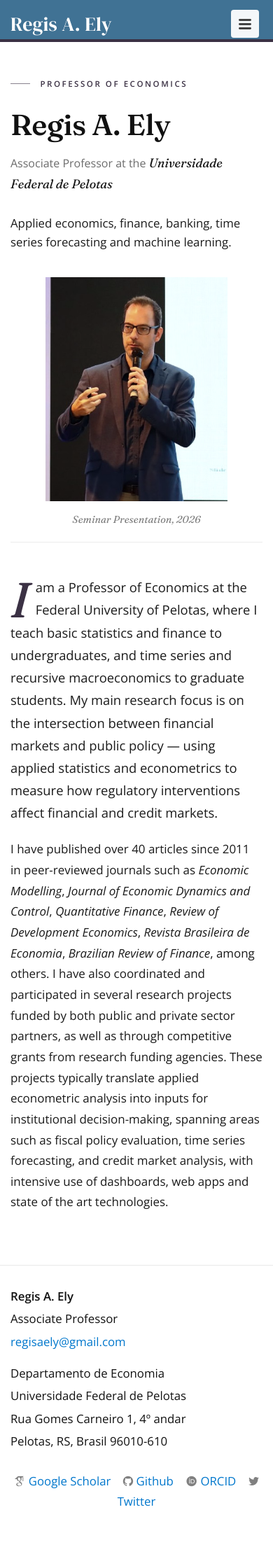
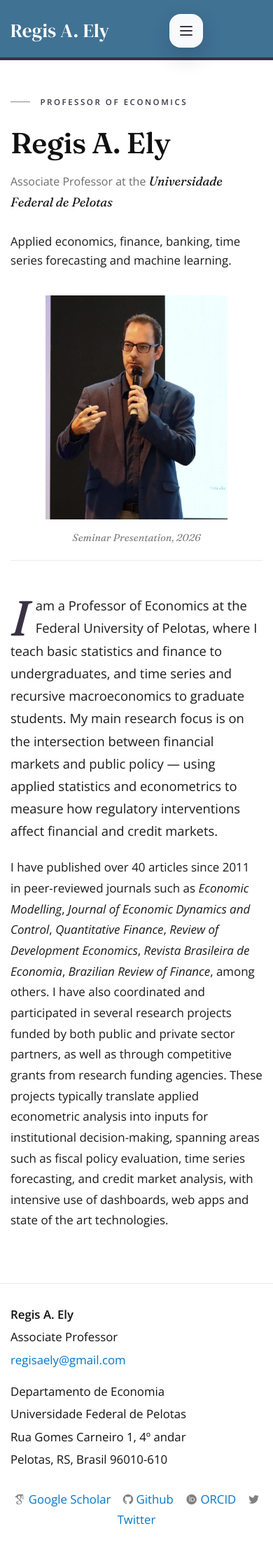
Before and after one commit to regisely/regisely.github.io, a Jekyll site: the page built from index.html, in a window 390 px wide. Shown: the whole page at 70% size. Built offline with Jekyll 4.4.1, drawn with Linux system fonts in a browser that asks for light colours; nearby versions of some CDN libraries; some web fonts are replaced; before the commit the page ends 2204 px from its top, so only the background shows below that.

Commit message:
Fix mobile menu

```diff
--- a/_includes/header.html
+++ b/_includes/header.html
@@ -1,27 +1,22 @@
 <header class="site-header">
 
   <div class="wrapper">
-
     <a class="site-title" href="{{ site.baseurl }}/">{{ site.title }}</a>
 
-
     <nav class="site-nav">
-
-      <button type="button" class="menu-icon" aria-label="Toggle navigation" aria-expanded="false" aria-controls="site-nav-trigger">
-        <svg viewBox="0 0 18 15">
-          <path fill="#424242" d="M18,1.484c0,0.82-0.665,1.484-1.484,1.484H1.484C0.665,2.969,0,2.304,0,1.484l0,0C0,0.665,0.665,0,1.484,0 h15.031C17.335,0,18,0.665,18,1.484L18,1.484z"/>
-          <path fill="#424242" d="M18,7.516C18,8.335,17.335,9,16.516,9H1.484C0.665,9,0,8.335,0,7.516l0,0c0-0.82,0.665-1.484,1.484-1.484 h15.031C17.335,6.031,18,6.696,18,7.516L18,7.516z"/>
-          <path fill="#424242" d="M18,13.516C18,14.335,17.335,15,16.516,15H1.484C0.665,15,0,14.335,0,13.516l0,0 c0-0.82,0.665-1.484,1.484-1.484h15.031C17.335,12.031,18,12.696,18,13.516L18,13.516z"/>
-        </svg>
+      <button type="button" class="menu-icon" aria-label="Open menu" aria-expanded="false" aria-controls="site-nav-trigger">
+        <span class="menu-icon__box" aria-hidden="true">
+          <span class="menu-icon__line"></span>
+          <span class="menu-icon__line"></span>
+          <span class="menu-icon__line"></span>
+        </span>
       </button>
 
-    <div class="trigger" id="site-nav-trigger"><h1>Main Navigation</h1>
-
- {% include nav.html  %}
-
-     </div>
+      <div class="trigger" id="site-nav-trigger">
+        <h1>Main Navigation</h1>
+        {% include nav.html %}
+      </div>
     </nav>
-
   </div>
 
 </header>
--- a/_includes/nav.html
+++ b/_includes/nav.html
@@ -1,5 +1,4 @@
 <ul class="menu">
-
   {% for steve in site.data.menu %}
     {% assign is_current = false %}
     {% if steve.href == '/' %}
@@ -7,15 +6,25 @@
     {% else %}
       {% if page.url contains steve.href %}{% assign is_current = true %}{% endif %}
     {% endif %}
-    {% if steve.subcategories != null %}
-    <li class="menu-item{% if is_current %} is-current{% endif %}"><a href="{{ steve.href }}" class="page-link">{{ steve.title }}</a>
-    <ul class="sub-menu">
+    {% assign has_subcategories = steve.subcategories != null %}
+    <li class="menu-item{% if has_subcategories %} menu-item--has-submenu{% endif %}{% if is_current %} is-current{% endif %}">
+      <a href="{{ steve.href }}" class="page-link">{{ steve.title }}</a>
+      {% if has_subcategories %}
+        <button
+          type="button"
+          class="submenu-toggle"
+          aria-expanded="false"
+          aria-controls="submenu-{{ forloop.index }}"
+          aria-haspopup="true"
+          aria-label="Expand {{ steve.title }} submenu"
+          data-submenu-label="{{ steve.title }}">
+          <span class="submenu-toggle__chevron" aria-hidden="true"></span>
+        </button>
+        <ul class="sub-menu" id="submenu-{{ forloop.index }}">
           {% for subcategory in steve.subcategories %}
             <li><a href="{{ subcategory.subhref }}">{{ subcategory.subtitle }}</a></li>
           {% endfor %}
         </ul>
-    {% else %}
-     <li class="menu-item{% if is_current %} is-current{% endif %}"><a href="{{ steve.href }}" class="page-link">{{ steve.title }}</a>
       {% endif %}
     </li>
   {% endfor %}
--- a/_sass/_header.scss
+++ b/_sass/_header.scss
@@ -2,14 +2,12 @@
  * Site header
  */
 .site-header {
-    border-top: 0px solid $grey-color-dark;
+    border-top: 0 solid $grey-color-dark;
     border-bottom: 4px solid $clemson-purple;
     min-height: 56px;
     background: #407294;
-    // Positioning context for the mobile navigation icon
     position: relative;
     z-index: 100;
-
 }
 
 .site-title {
@@ -21,10 +19,12 @@
     margin-bottom: 0;
     float: left;
     color: #ffffff;
+
     &,
     &:visited {
         color: #ffffff;
     }
+
     &,
     &:hover {
         text-decoration: none;
@@ -33,15 +33,64 @@
 
 .site-header .wrapper {
     padding-top: 20px;
+    padding-bottom: 14px;
     position: relative;
 }
 
-.site-nav ul li a {
-	color: #fff;
+.site-nav {
+    float: right;
+    line-height: 40px;
+
+    .menu-icon {
+        display: none;
     }
 
-.site-nav ul {
+    .submenu-toggle {
+        display: none;
+    }
 
+    .page-link {
+        color: #ffffff;
+        background: $clemson-orange;
+        line-height: $base-line-height;
+    }
+
+    @include media-query($on-palm) {
+        position: static;
+        background: transparent;
+        border: 0;
+        text-align: right;
+        line-height: 1;
+
+        .menu-icon {
+            display: inline-flex;
+            align-items: center;
+            justify-content: center;
+            width: 48px;
+            height: 48px;
+            padding: 0;
+            line-height: 1;
+            background: rgba(#fff, 0.96);
+            border: 1px solid rgba(#fff, 0.42);
+            border-radius: 16px;
+            box-shadow: 0 12px 28px rgba(21, 39, 57, 0.22);
+            cursor: pointer;
+            transition: transform 0.2s ease, background 0.2s ease, box-shadow 0.2s ease;
+        }
+
+        &.is-open .menu-icon {
+            background: #fff;
+            transform: translateY(1px);
+            box-shadow: 0 16px 30px rgba(21, 39, 57, 0.28);
+        }
+
+        .trigger {
+            display: none;
+        }
+    }
+}
+
+.site-nav .menu {
     text-align: right;
     float: right;
     padding-top: 9px;
@@ -50,11 +99,10 @@
     line-height: 1em;
     font-weight: 600;
     margin: 0;
-	padding: 0;
+    padding-left: 0;
     list-style-type: none;
     text-transform: uppercase;
     font-family: 'Titillium Web', sans-serif;
-
 }
 
 .site-nav .menu > li {
@@ -63,7 +111,7 @@
     height: 23px;
     line-height: normal;
     margin: 12px 0 0 20px;
-	padding: 0 0 2px 0;
+    padding: 0 0 2px;
     position: relative;
     vertical-align: top;
 }
@@ -73,9 +121,39 @@
     color: #ffffff;
 }
 
-/* Sub Menu */
+.site-nav a,
+.site-nav a:hover {
+    text-decoration: none;
+}
 
-.sub-menu {
+.site-nav h1 {
+    position: absolute;
+    left: -999em;
+}
+
+.site-nav .menu > li > .page-link {
+    position: relative;
+}
+
+.site-nav .menu > li > .page-link::after {
+    content: "";
+    position: absolute;
+    left: 0;
+    right: 0;
+    bottom: -6px;
+    height: 2px;
+    background: #ffffff;
+    transform: scaleX(0);
+    transform-origin: left center;
+    transition: transform 0.38s cubic-bezier(0.2, 0.8, 0.2, 1);
+}
+
+.site-nav .menu > li > .page-link:hover::after,
+.site-nav .menu > li.is-current > .page-link::after {
+    transform: scaleX(1);
+}
+
+.site-nav .sub-menu {
     background: #ffffff;
     border: 0;
     border-top: 2px solid $clemson-purple;
@@ -93,9 +171,13 @@
     min-width: 290px;
     z-index: 999;
     font-family: $base-font-family;
+    float: none;
+    margin: 0;
+    list-style: none;
 }
 
-.site-nav li:hover > .sub-menu {
+.site-nav li:hover > .sub-menu,
+.site-nav li:focus-within > .sub-menu {
     visibility: visible;
     opacity: 1;
     transform: translateY(0);
@@ -140,7 +222,7 @@
     transform: translateY(-50%) scaleX(1);
 }
 
-.sub-menu li {
+.site-nav .sub-menu li {
     border-bottom: 0;
     display: block;
     height: auto;
@@ -149,102 +231,50 @@
     text-align: left;
 }
 
-
-
-.site-nav h1 {
-	position: absolute;
-	left: -999em;
+.site-nav .menu-icon__box {
+    position: relative;
+    display: block;
+    width: 18px;
+    height: 14px;
 }
 
-/* Animated underline for top-level nav items */
-.site-nav a,
-.site-nav a:hover {
-	text-decoration: none;
-}
-
-.site-nav .menu > li > .page-link {
-	position: relative;
-}
-
-.site-nav .menu > li > .page-link::after {
-	content: "";
+.site-nav .menu-icon__line {
     position: absolute;
     left: 0;
     right: 0;
-	bottom: -6px;
     height: 2px;
-	background: #ffffff;
-	transform: scaleX(0);
-	transform-origin: left center;
-	transition: transform 0.38s cubic-bezier(0.2, 0.8, 0.2, 1);
+    border-radius: 999px;
+    background: $clemson-purple;
+    transition: transform 0.24s ease, opacity 0.18s ease;
 }
 
-.site-nav .menu > li > .page-link:hover::after,
-.site-nav .menu > li.is-current > .page-link::after {
-	transform: scaleX(1);
+.site-nav .menu-icon__line:nth-child(1) {
+    top: 0;
 }
 
-
-.site-nav {
-    float: right;
-    line-height: 40px;
-
-
-    .menu-icon {
-        display: none;
+.site-nav .menu-icon__line:nth-child(2) {
+    top: 6px;
 }
 
-    .page-link {
-        color: #ffffff;
-    background: $clemson-orange;
-        line-height: $base-line-height;
-
-        // Gaps between nav items, but not on the first one
-        &:not(:first-child) {
-            margin-left: 20px;
-        }
+.site-nav .menu-icon__line:nth-child(3) {
+    top: 12px;
 }
 
-
-
-    @include media-query($on-palm) {
-        position: absolute;
-        top: 14px;
-        right: 20px;
-        background: transparent;
-        border: 0;
-        text-align: right;
-
-        .menu-icon {
-            display: block;
-            float: right;
-            width: 40px;
-            height: 40px;
-            padding: 12px 10px;
-            line-height: 0;
-            text-align: center;
-            background: rgba(#fff, 0.94);
-            border: 0;
-            border-radius: 4px;
-            cursor: pointer;
-            transition: background 0.2s ease;
-
-            > svg {
-                width: 18px;
-                height: 15px;
-
-                path {
-                    fill: $grey-color-dark;
-                }
-            }
+.site-nav.is-open .menu-icon__line:nth-child(1) {
+    transform: translateY(6px) rotate(45deg);
 }
 
-        &.is-open .menu-icon {
-            background: #fff;
+.site-nav.is-open .menu-icon__line:nth-child(2) {
+    opacity: 0;
 }
 
-        .trigger {
-            display: none;
+.site-nav.is-open .menu-icon__line:nth-child(3) {
+    transform: translateY(-6px) rotate(-45deg);
 }
+
+.site-nav .menu-icon:focus-visible,
+.site-nav .submenu-toggle:focus-visible,
+.site-nav .menu a:focus-visible {
+    outline: 2px solid rgba(#ffffff, 0.85);
+    outline-offset: 3px;
 }
-}
--- a/_sass/_mobile-header.scss
+++ b/_sass/_mobile-header.scss
@@ -1,22 +1,37 @@
 @media only screen and (max-width: 600px) {
-
     .site-nav h1 {
         display: none;
     }
 
-    /* Full-width dropdown panel below the header */
+    .site-header .wrapper {
+        display: flex;
+        align-items: center;
+        justify-content: space-between;
+        gap: 1rem;
+    }
+
+    .site-title {
+        float: none;
+        max-width: calc(100% - 72px);
+        font-size: clamp(1.65rem, 7vw, 1.95rem);
+    }
+
     .site-nav .trigger {
         display: none;
         position: absolute;
-        top: 100%;
+        top: calc(100% + 8px);
         left: 0;
         right: 0;
         margin: 0;
-        background: #fff;
-        border-top: 1px solid rgba(0, 0, 0, 0.06);
-        box-shadow: 0 14px 36px rgba(0, 0, 0, 0.12);
-        padding: 0.4rem 0;
+        background: linear-gradient(180deg, rgba(255, 255, 255, 0.99) 0%, #ffffff 100%);
+        border: 1px solid rgba($clemson-purple, 0.1);
+        border-radius: 22px;
+        box-shadow: 0 24px 50px rgba(21, 39, 57, 0.16), 0 8px 20px rgba(21, 39, 57, 0.08);
+        padding: 0.35rem 0;
         z-index: 99;
+        overflow-y: auto;
+        max-height: calc(100vh - 108px);
+        -webkit-overflow-scrolling: touch;
         animation: mobile-nav-in 0.2s ease-out both;
     }
 
@@ -41,7 +56,7 @@
         height: auto;
         margin: 0;
         padding: 0;
-        border-top: 1px solid rgba(0, 0, 0, 0.05);
+        border-top: 1px solid rgba($clemson-purple, 0.08);
         text-align: left;
     }
 
@@ -50,19 +65,19 @@
     }
 
     .site-nav .menu > li.is-current {
-        background: rgba($clemson-purple, 0.04);
+        background: linear-gradient(90deg, rgba($clemson-purple, 0.06), rgba($clemson-purple, 0.02));
     }
 
-    .site-nav .menu a,
-    .site-nav .menu a:hover {
+    .site-nav .menu > li > .page-link,
+    .site-nav .menu > li > .page-link:hover {
         display: block;
         color: $clemson-purple;
         background: transparent;
-        padding: 14px 28px;
+        padding: 16px 22px;
         font-family: 'Titillium Web', sans-serif;
         font-size: 0.88rem;
         font-weight: 600;
-        letter-spacing: 0.04em;
+        letter-spacing: 0.05em;
         text-transform: uppercase;
         line-height: 1.3;
     }
@@ -71,50 +86,135 @@
         display: none;
     }
 
-    /* Teaching submenu — shown indented, always visible when menu is open */
-    .site-nav .sub-menu {
+    .site-nav .menu-item--has-submenu {
+        display: grid;
+        grid-template-columns: minmax(0, 1fr) auto;
+        align-items: stretch;
+    }
+
+    .site-nav .menu-item--has-submenu > .page-link {
+        padding-right: 10px;
+    }
+
+    .site-nav .submenu-toggle {
+        display: flex;
+        align-items: center;
+        justify-content: center;
+        width: 64px;
+        margin: 0;
+        padding: 0;
+        border: 0;
+        background: transparent;
+        color: $clemson-purple;
+        cursor: pointer;
+        transition: background-color 0.2s ease;
+    }
+
+    .site-nav .submenu-toggle:hover,
+    .site-nav .menu-item--has-submenu.is-submenu-open .submenu-toggle {
+        background: rgba($clemson-purple, 0.04);
+    }
+
+    .site-nav .submenu-toggle__chevron {
+        display: block;
+        width: 11px;
+        height: 11px;
+        border-right: 2px solid currentColor;
+        border-bottom: 2px solid currentColor;
+        transform: rotate(45deg);
+        transition: transform 0.22s ease;
+    }
+
+    .site-nav .menu-item--has-submenu.is-submenu-open .submenu-toggle__chevron {
+        transform: rotate(-135deg);
+    }
+
+    .site-nav .menu-item--has-submenu .sub-menu {
         visibility: visible;
         opacity: 1;
         transform: none;
         position: static;
-        display: block;
+        display: none;
         box-shadow: none;
         border: 0;
-        padding: 0 0 0.4rem;
+        border-top: 1px solid rgba($clemson-purple, 0.08);
+        padding: 0 0 0.5rem;
         margin: 0;
         min-width: 0;
         right: auto;
         top: auto;
         transition: none;
         background: rgba($clemson-purple, 0.03);
+        float: none;
+        grid-column: 1 / -1;
+        list-style: none;
+    }
+
+    .site-nav .menu-item--has-submenu.is-submenu-open .sub-menu {
+        display: block;
+        animation: mobile-submenu-in 0.18s ease-out both;
     }
 
     .site-nav .sub-menu li {
         border: 0;
     }
 
+    .site-nav .sub-menu li + li {
+        border-top: 1px solid rgba($clemson-purple, 0.05);
+    }
+
     .site-nav .sub-menu li a,
     .site-nav .sub-menu li a:hover {
-        padding: 10px 28px 10px 44px;
-        font-size: 0.82rem;
+        padding: 11px 22px 11px 38px;
+        font-size: 0.84rem;
         text-transform: none;
-        font-weight: 400;
+        font-weight: 500;
         letter-spacing: 0.01em;
-        color: rgba($clemson-purple, 0.85);
+        color: rgba($clemson-purple, 0.88);
     }
 
     .site-nav .sub-menu a::before {
         display: none;
+    }
+
+    .site-nav .submenu-toggle:focus-visible,
+    .site-nav .menu a:focus-visible {
+        outline: 2px solid rgba($clemson-purple, 0.45);
+        outline-offset: -2px;
     }
 }
 
 @keyframes mobile-nav-in {
     from {
         opacity: 0;
-        transform: translateY(-6px);
+        transform: translateY(-8px) scale(0.985);
     }
+
+    to {
+        opacity: 1;
+        transform: translateY(0) scale(1);
+    }
+}
+
+@keyframes mobile-submenu-in {
+    from {
+        opacity: 0;
+        transform: translateY(-4px);
+    }
+
     to {
         opacity: 1;
         transform: translateY(0);
     }
 }
+
+@media (prefers-reduced-motion: reduce) {
+    .site-nav .trigger,
+    .site-nav .sub-menu,
+    .site-nav .submenu-toggle__chevron,
+    .site-nav .menu-icon,
+    .site-nav .menu-icon__line {
+        animation: none !important;
+        transition: none !important;
+    }
+}
--- a/js/nav.js
+++ b/js/nav.js
@@ -1,23 +1,103 @@
 (function () {
     var nav = document.querySelector('.site-nav');
     var btn = nav && nav.querySelector('.menu-icon');
-    if (!nav || !btn) return;
+    var panel = nav && nav.querySelector('.trigger');
+    if (!nav || !btn || !panel) return;
 
-    function close() {
-        nav.classList.remove('is-open');
-        btn.setAttribute('aria-expanded', 'false');
+    var submenuItems = nav.querySelectorAll('.menu-item--has-submenu');
+    var submenuToggles = nav.querySelectorAll('.submenu-toggle');
+    var links = nav.querySelectorAll('.trigger a');
+    var mobileQuery = window.matchMedia ? window.matchMedia('(max-width: 600px)') : null;
+
+    function isMobileView() {
+        return mobileQuery ? mobileQuery.matches : window.innerWidth <= 600;
+    }
+
+    function setMenuState(open) {
+        nav.classList.toggle('is-open', open);
+        btn.setAttribute('aria-expanded', open ? 'true' : 'false');
+        btn.setAttribute('aria-label', open ? 'Close menu' : 'Open menu');
+
+        if (isMobileView()) {
+            panel.setAttribute('aria-hidden', open ? 'false' : 'true');
+        } else {
+            panel.removeAttribute('aria-hidden');
+        }
+    }
+
+    function setSubmenuState(item, open) {
+        var toggle = item.querySelector('.submenu-toggle');
+        var submenu = item.querySelector('.sub-menu');
+        var label = toggle && toggle.getAttribute('data-submenu-label');
+
+        if (!toggle || !submenu) return;
+
+        item.classList.toggle('is-submenu-open', open);
+        toggle.setAttribute('aria-expanded', open ? 'true' : 'false');
+        toggle.setAttribute('aria-label', (open ? 'Collapse ' : 'Expand ') + label + ' submenu');
+
+        if (isMobileView()) {
+            submenu.setAttribute('aria-hidden', open ? 'false' : 'true');
+        } else {
+            submenu.removeAttribute('aria-hidden');
+        }
+    }
+
+    function closeAllSubmenus() {
+        Array.prototype.forEach.call(submenuItems, function (item) {
+            setSubmenuState(item, false);
+        });
+    }
+
+    function close(options) {
+        setMenuState(false);
+        closeAllSubmenus();
+
+        if (options && options.focusButton) {
+            btn.focus();
+        }
     }
 
     btn.addEventListener('click', function (e) {
         e.preventDefault();
         e.stopPropagation();
-        var open = nav.classList.toggle('is-open');
-        btn.setAttribute('aria-expanded', open ? 'true' : 'false');
+
+        if (!isMobileView()) return;
+
+        var open = !nav.classList.contains('is-open');
+        setMenuState(open);
+
+        if (!open) {
+            closeAllSubmenus();
+        }
     });
 
-    var links = nav.querySelectorAll('.trigger a');
     Array.prototype.forEach.call(links, function (link) {
-        link.addEventListener('click', close);
+        link.addEventListener('click', function () {
+            close();
+        });
+    });
+
+    Array.prototype.forEach.call(submenuToggles, function (toggle) {
+        toggle.addEventListener('click', function (e) {
+            var item = toggle.parentNode;
+            var open;
+
+            e.preventDefault();
+            e.stopPropagation();
+
+            if (!isMobileView()) return;
+
+            open = !item.classList.contains('is-submenu-open');
+
+            Array.prototype.forEach.call(submenuItems, function (otherItem) {
+                if (otherItem !== item) {
+                    setSubmenuState(otherItem, false);
+                }
+            });
+
+            setSubmenuState(item, open);
+        });
     });
 
     document.addEventListener('click', function (e) {
@@ -25,4 +105,27 @@
             close();
         }
     });
+
+    document.addEventListener('keydown', function (e) {
+        if (e.key === 'Escape' && nav.classList.contains('is-open')) {
+            close({ focusButton: true });
+        }
+    });
+
+    function syncForViewport() {
+        if (!isMobileView()) {
+            close();
+        }
+    }
+
+    if (mobileQuery) {
+        if (mobileQuery.addEventListener) {
+            mobileQuery.addEventListener('change', syncForViewport);
+        } else if (mobileQuery.addListener) {
+            mobileQuery.addListener(syncForViewport);
+        }
+    }
+
+    setMenuState(false);
+    closeAllSubmenus();
 })();
```
Lines whose indentation alone changed are shown as unchanged.
